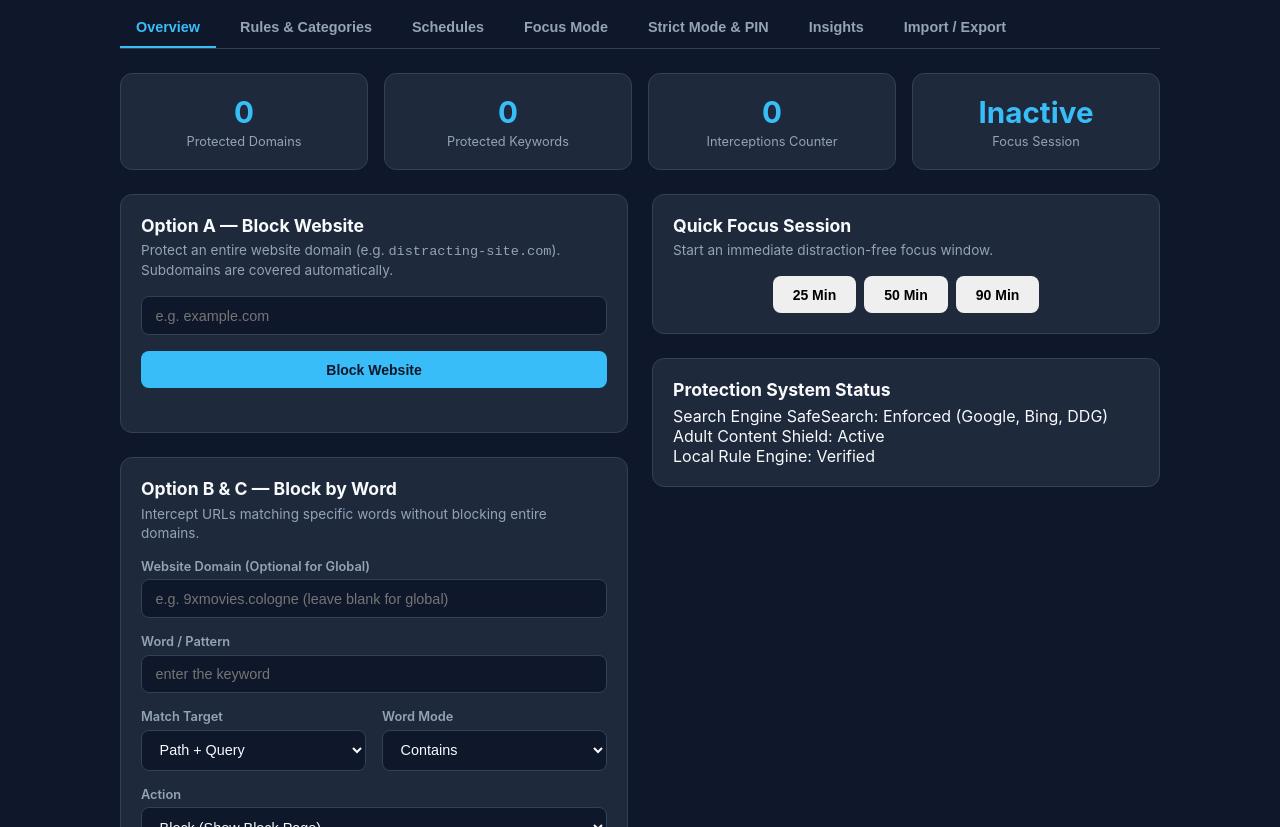
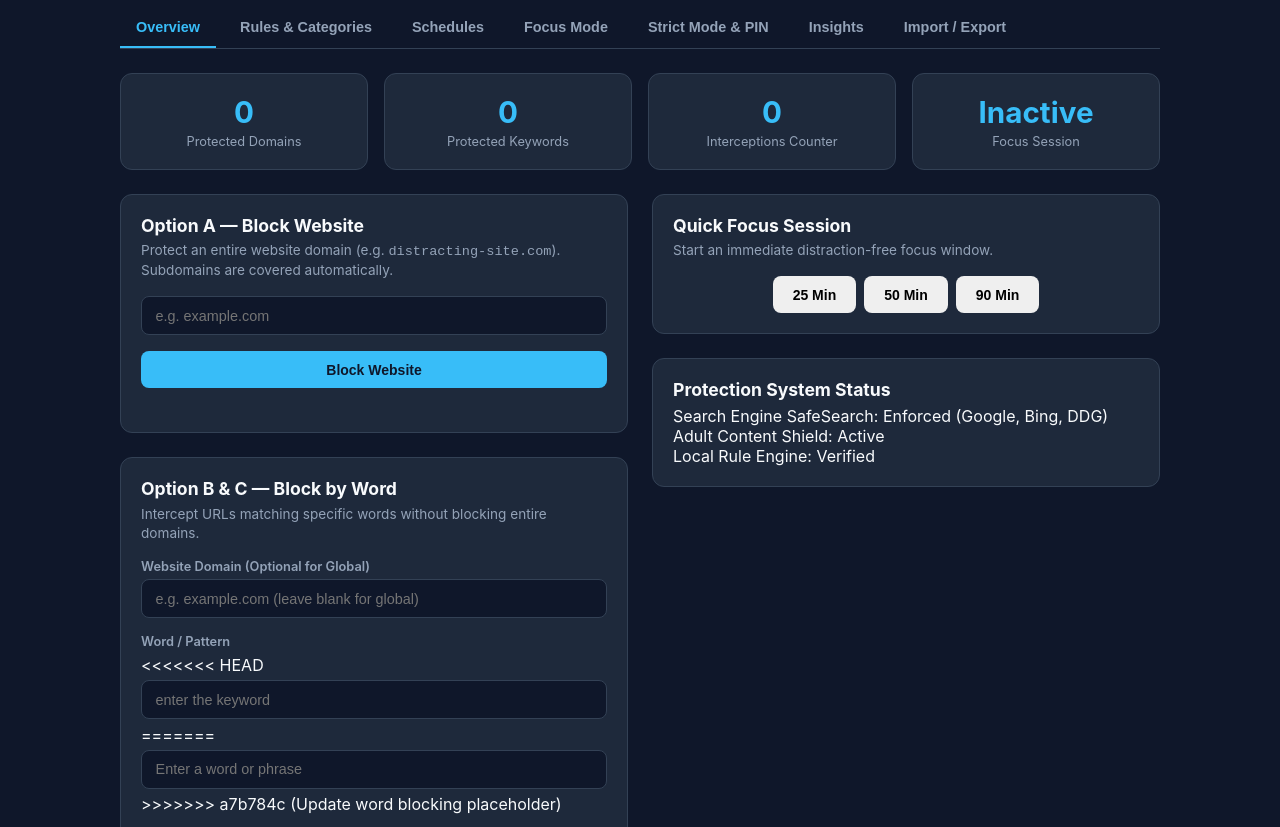
Before and after one commit to aash735/focus-content-shield, a website with bundled scripts: page src/ui/dashboard.html in a window 1280 px wide. Shown: the part 85-912 px from the top of the page. Built offline with nearby package versions, Linux system fonts and the light colour scheme; no server answers.

Commit message:
Update word blocking placeholder

```diff
--- a/src/ui/dashboard.html
+++ b/src/ui/dashboard.html
@@ -95,11 +95,15 @@
             <form id="quick-add-keyword-form" class="form">
               <div class="form-group">
                 <label>Website Domain (Optional for Global)</label>
-                <input type="text" id="quick-kw-domain" placeholder="e.g. 9xmovies.cologne (leave blank for global)" autocomplete="off">
+                <input type="text" id="quick-kw-domain" placeholder="e.g. example.com (leave blank for global)" autocomplete="off">
               </div>
               <div class="form-group">
                 <label>Word / Pattern</label>
+<<<<<<< HEAD
                 <input type="text" id="quick-kw-pattern" placeholder="enter the keyword" required autocomplete="off">
+=======
+                <input type="text" id="quick-kw-pattern" placeholder="Enter a word or phrase" required autocomplete="off">
+>>>>>>> a7b784c (Update word blocking placeholder)
               </div>
               <div class="form-row">
                 <div class="form-group half">
```
